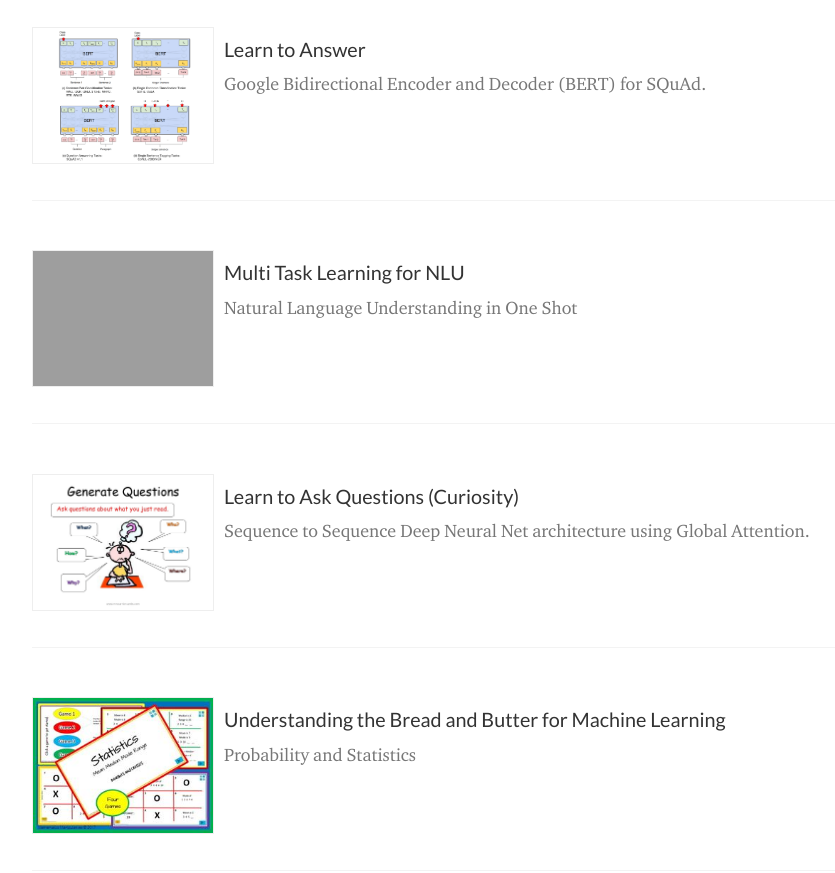
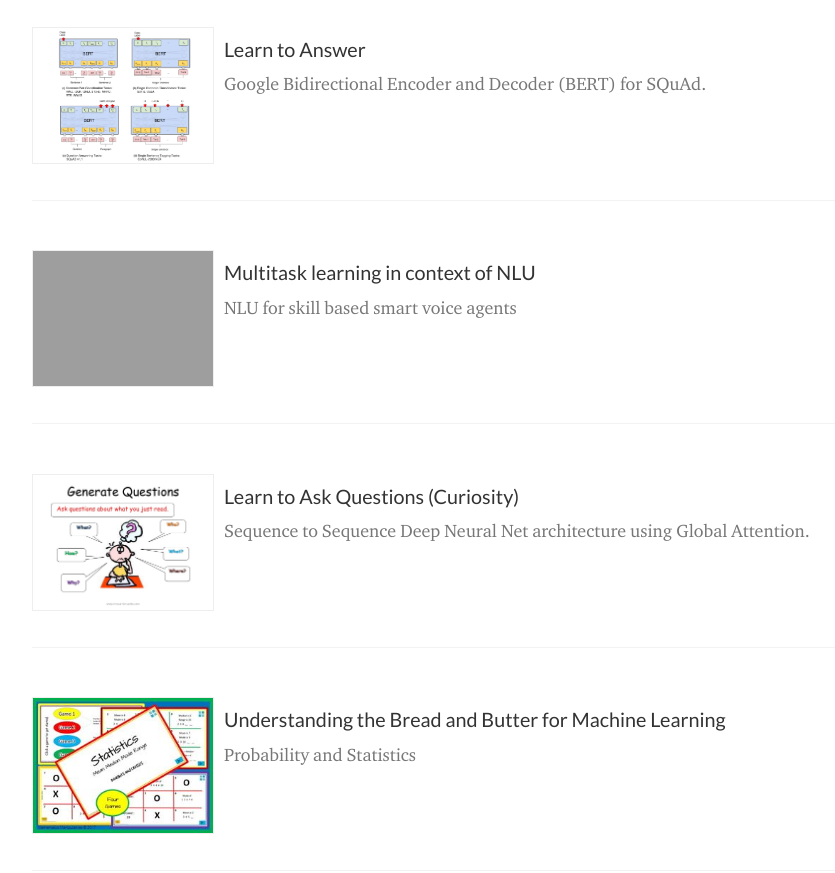
Before and after one commit to cahuja1992/cahuja1992.github.io, a Jekyll site: the page built from projects.html, in a window 1280 px wide and 900 px high, scrolled down 982 px. Shown: the top 873 px of the window, without its empty margins (68-903 px from the left). Built offline with Jekyll 4.4.1, drawn with Linux system fonts in a browser that asks for light colours; nearby versions of some CDN libraries; some of the changed lines change nothing that is shown; grey boxes are pictures that could not be loaded.

Commit message:
MTL post

```diff
--- a/_posts/2018-12-26-#9multitask-learning-hmtl.md
+++ b/_posts/2018-12-26-#9multitask-learning-hmtl.md
@@ -1,10 +1,36 @@
 ---
   layout:     post
-  title:      Multi Task Learning for NLU
-  date:       2018-12-26
-  summary:    Natural Language Understanding in One Shot
+  title:      Multitask learning in context of NLU
+  date:       2019-01-01
+  summary:    NLU for skill based smart voice agents
   categories:
-  cover-image: /images/post_9/thumbnail.png
-  redirect_to:
-    - /nlu-multitask/
+  cover-image: /images/post_14/thumbnail.png
+  highlighted: true
 ---
+
+## What is Multi Task Learning ?
+While doing Machine Learning (ML), we generally care about enhancing for a specific measurement, regardless of whether this is a score on a specific benchmark or a business KPI. So as to do this, we by and large train a solitary model or a gathering of models to play out our ideal assignment. We at that point calibrate and change these models until their execution never again increments. While we can by and large accomplish satisfactory execution along these lines, by being laser-centered around our single errand, we disregard data that may enable us to improve on the metric we care about. In particular, this data originates from the preparation signs of related undertakings. By sharing portrayals between related assignments, we can empower our model to sum up better on our unique undertaking. This methodology is called Multi-Task Learning (MTL) and will be the subject of this blog entry. As machine learning is not restrictive to any single domain, so does the MTL, it is applicable in computer vision, natural language processing, speech recognition.
+
+> "MTL improves generalization by leveraging the domain-specific information contained in the training signals of related tasks".
+-- ![Rich Caruana](https://doi.org/10.1016/j.csl.2009.08.003)
+
+### Philosopy
+1. **Way the human learns**: We often learn those tasks first, that provide us with the necessary skills to master more complex tasks. Eg. we first learn to read and write then the grammar.
+2. **MTL as Inductive Transfer**: Inductive transfer can help model to improve by introducing an inductive bias and rather than just develop the hypothesis with only one task which will be very much focused to that, learn from other auxillary tasks also.
+3. **Implicit Data Augmentation**: As various tasks have diverse type of noise, so the model that learns multiple tasks simultaneously is able to generalize better. Therefore, learning just T1 bears the danger of overfitting to errand T1, while learning T1 and T2 together empowers the model to get a better representation of features, because of the noise introduced by those tasks.
+4. **Regularization**: As it helps in generalizing the learner by introducing the inductive bias, thats why we can consider it as a regularizer also.
+5. **Feature borrowing and attention focusing**: On the off chance that an undertaking is extremely loud or information is restricted and high-dimensional, it tends to be troublesome for a model to separate among significant and unessential highlights. MTL can help the model concentrate on those highlights that really matter as different tasks will give extra proof to the importance or immateriality of those highlights. A few highlights F1 are anything but difficult to learn for some task T1, while being hard to learn for another undertaking T2. This may either be on the grounds that T2 cooperates with the highlights in an increasingly intricate manner or in light of the fact that different highlights are obstructing the model's capacity to learn F1. Through MTL, we can enable the model to listen stealthily, for example, learn F1 through task T1.
+
+### MTL in Deep Learning
+1. Soft Parameter Sharing
+2. Hard Parameter Sharing
+
+### Deep Learning Researches
+1. Deep Relationship Networks
+2. Fully-Adaptive Feature Sharing
+3. Cross-stitch Networks
+4. Low supervision
+5. A Joint Many-Task Model
+6. Weighting losses with uncertainty
+7. Tensor factorisation for MTL
+8. Sluice Networks
```
